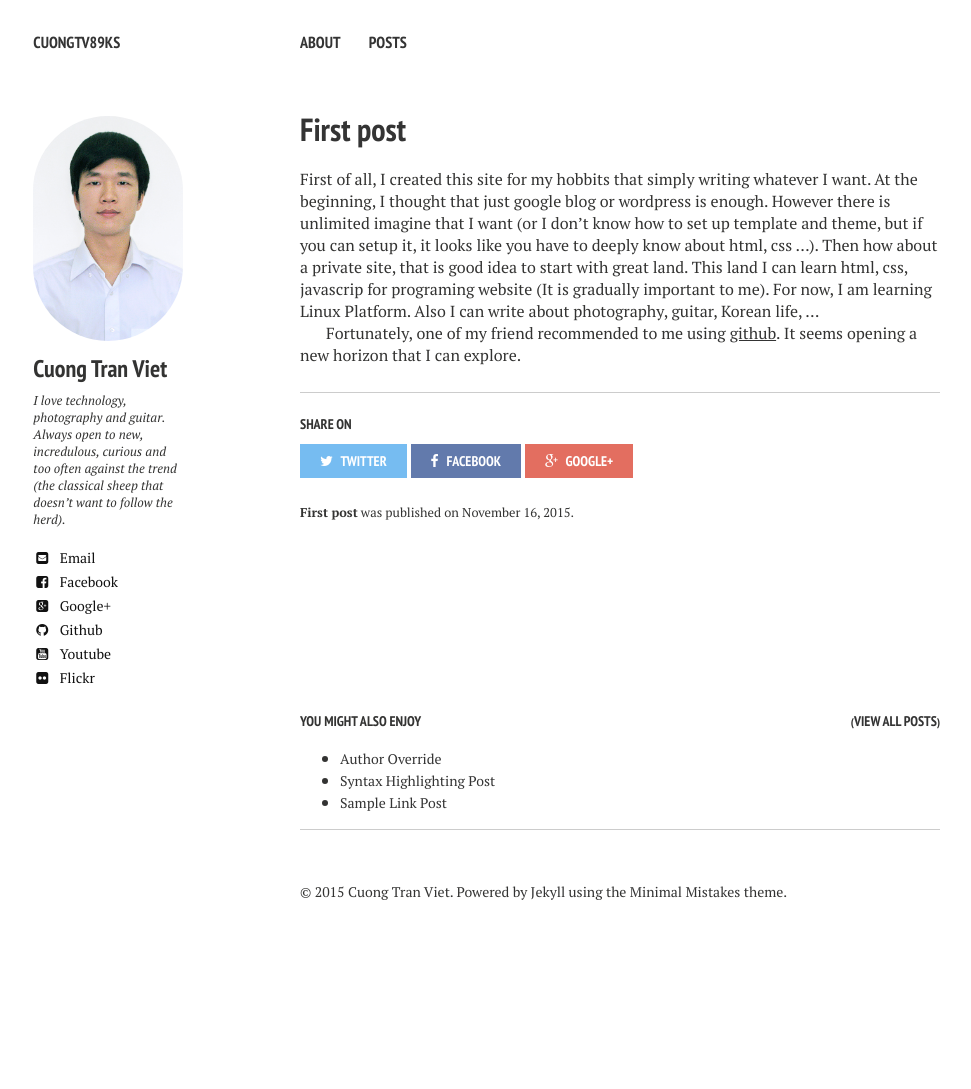
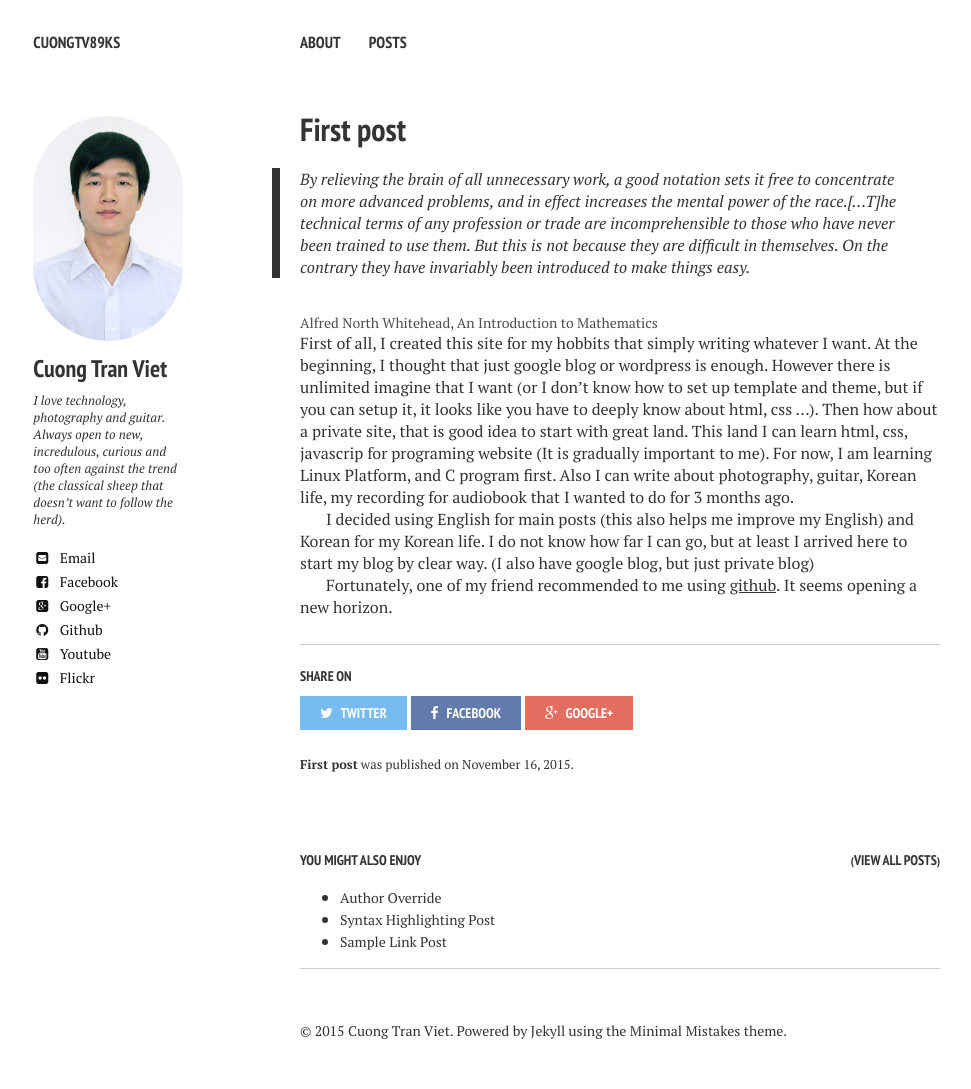
Before and after one commit to cuongtv89ks/cuongtv89ks, a Jekyll site: the page built from _posts/2015-11-16-First-post.md, in a window 1280 px wide. Shown: the whole page, without its empty margins (20-991 px from the left). Built offline with Jekyll 4.4.1, drawn with Linux system fonts in a browser that asks for light colours; nearby versions of some CDN libraries; before the commit the page ends 950 px from its top, so only the background shows below that.

Commit message:
first blog some thing to say

```diff
--- a/_posts/2015-11-16-First-post.md
+++ b/_posts/2015-11-16-First-post.md
@@ -2,11 +2,19 @@
 layout: post
 title: First post
 excerpt: "Say something :D"
-tag: [intro]
+tag:
+  - intro
 comments: true
-image: sample-image-1.jpg
+image: "sample-image-1.jpg"
+published: true
 ---
 
-First of all, I created this site for my hobbits that simply writing whatever I want. At the beginning, I thought that just google blog or wordpress is enough. However there is unlimited imagine that I want (or I don't know how to set up template and theme, but if you can setup it, it looks like you have to deeply know about html, css ...). Then how about a private site, that is good idea to start with great land. This land I can learn html, css, javascrip for programing website (It is gradually important to me). For now, I am learning Linux Platform. Also I can write about photography, guitar, Korean life, ...
+> By relieving the brain of all unnecessary work, a good notation sets it free to concentrate on more advanced problems, and in effect increases the mental power of the race.[...T]he  technical terms of any profession or trade are incomprehensible  to  those  who  have  never  been  trained to use them. But this is not because they are difficult in themselves. On the contrary they have invariably been introduced to make things easy.
 
-Fortunately, one of my friend recommended to me using [github](www.github.com). It seems opening a new horizon that I can explore.
+<figcaption>Alfred North Whitehead,  An Introduction to Mathematics </figcaption>
+
+First of all, I created this site for my hobbits that simply writing whatever I want. At the beginning, I thought that just google blog or wordpress is enough. However there is unlimited imagine that I want (or I don't know how to set up template and theme, but if you can setup it, it looks like you have to deeply know about html, css ...). Then how about a private site, that is good idea to start with great land. This land I can learn html, css, javascrip for programing website (It is gradually important to me). For now, I am learning Linux Platform, and C program first. Also I can write about photography, guitar, Korean life, my recording for audiobook that I wanted to do for 3 months ago.
+
+I decided using English for main posts (this also helps me improve my English) and Korean for my Korean life. I do not know how far I can go, but at least I arrived here to start my blog by clear way. (I also have google blog, but just private blog)
+
+Fortunately, one of my friend recommended to me using [github](www.github.com). It seems opening a new horizon.
```
